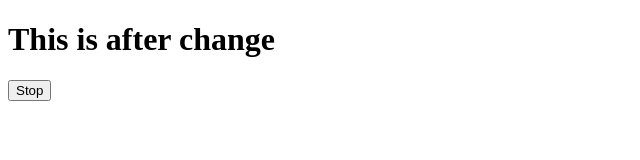
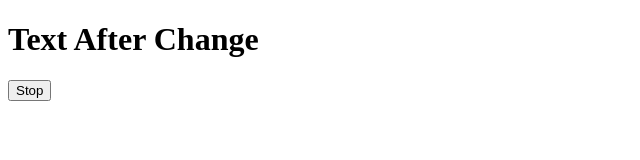
Before and after one commit to biiplab/java-script, a plain HTML site: page 07_events/02_two.html in a window 1280 px wide. Shown: the whole page, without its empty margins (0-640 px from the left). Drawn offline with Linux system fonts and the light colour scheme.

Commit message:
setTimeout  &  clearTimeout

```diff
--- a/07_events/02_two.html
+++ b/07_events/02_two.html
@@ -11,16 +11,20 @@
 </body>
 
     <script>
-      const changeText = function(){
-        document.querySelector('h1').innerHTML = "This is after change"
-      }
 
-       const changeMe = setTimeout(changeText,2000)
+const sayBiplab = function(){
+        console.log("Biplab");
+    }
+    const changeText = function(){
+        document.querySelector('h1').innerHTML = "Text After Change"
+    }
 
-        document.querySelector('#stop').addEventListener('click', function(){
+    const changeMe = setTimeout(changeText, 2000)
+
+    document.querySelector('#stop').addEventListener('click', function(){
         clearTimeout(changeMe)
-        console.log(("STOPED"));
-       })
+        console.log("STOPPED")
+    })
 
     </script>
 
```
